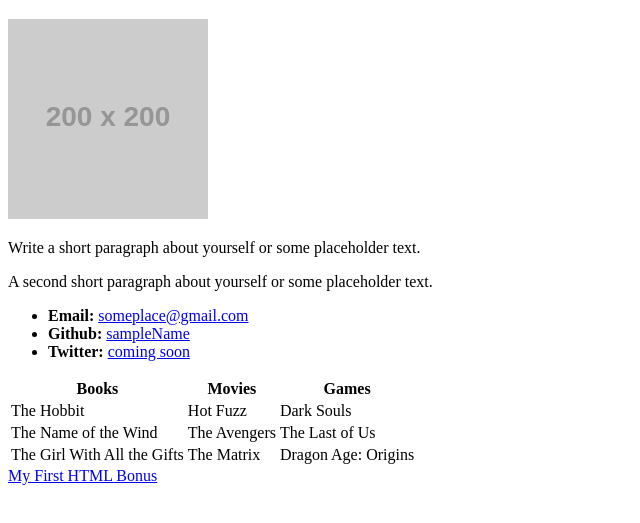
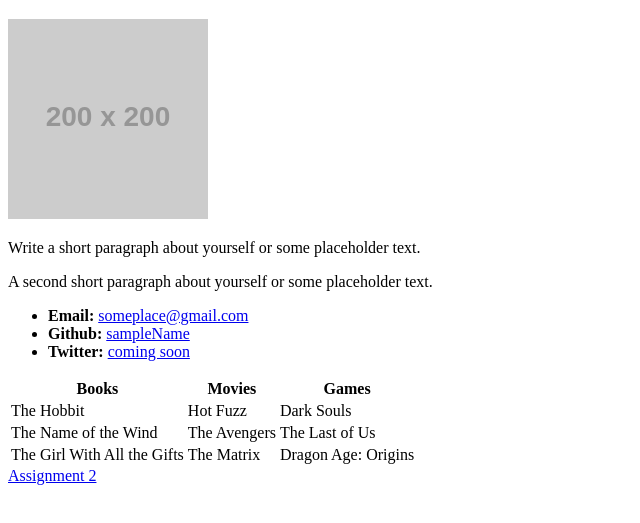
Before and after one commit to trackwild/trackwild.github.io, a plain HTML site: page index.html in a window 1280 px wide. Shown: the part 61-584 px from the top of the page, without its empty margins (0-640 px from the left). Drawn offline with Linux system fonts and the light colour scheme; placeholder pictures from the web are drawn by us.

Commit message:
Added link to assignemnt 2

```diff
--- a/index.html
+++ b/index.html
@@ -44,7 +44,7 @@
   </table>
 
   <!-- Bonus link to last class page -->
-  <a href="../../../../1/Activities/04-Stu_MyFirst_HTML/Solved/my-first-bonus.html">My First HTML Bonus</a>
+  <a href="https://trackwild.github.io/assignment2/">Assignment 2</a>
 
 </body>
 
```
